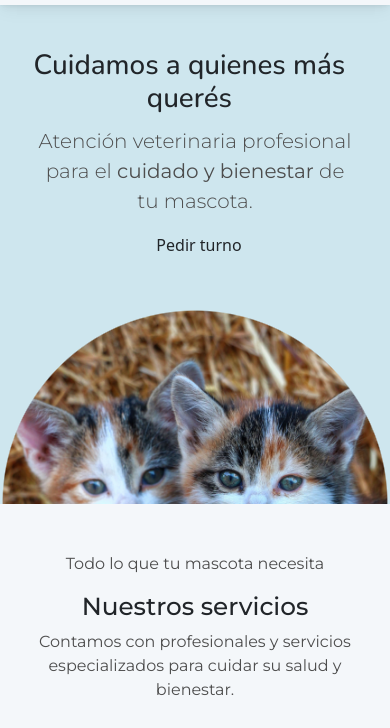
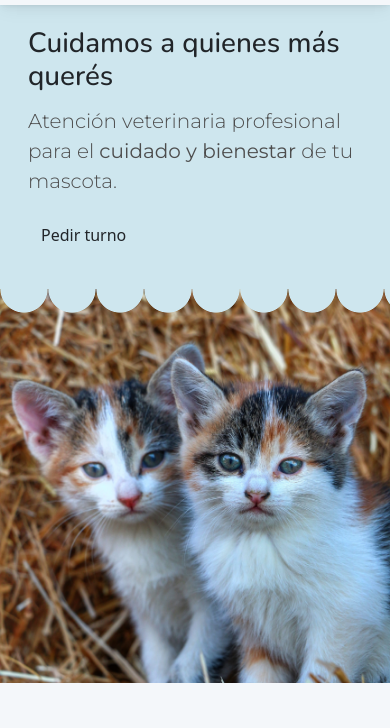
Before and after one commit to ingridcuadra/VeterinariaLaMary-TP, a website built with Vite: page index.html in a window 390 px wide. Shown: the part 91-819 px from the top of the page. Built offline with nearby package versions, Linux system fonts and the light colour scheme.

Commit message:
Cambio en el hero de la página inicial

```diff
--- a/styles/inicio.css
+++ b/styles/inicio.css
@@ -3,38 +3,55 @@
 /* HERO */
 .contenedor-hero {
     background-color: var(--color-turquoise-200);
-    height: 30rem;
+    height: clamp(18rem, 30vw, 24rem);
     display: flex;
     align-items: center;
     position: relative;
     overflow: hidden;
     margin-top: 80px;
-    padding-inline: 8%;
+    padding-left: 9%;
 }
 
 .texto-hero {
-    width: 60%;
+    width: 42%;
     position: relative;
     z-index: 1;
 
     h1 {
-        margin-left: 0.30em;
+        margin: 0 0 0.75rem;
+    }
+
+    .lead {
+        margin: 0 0 1.25rem;
     }
 
     .btn-hero {
-        margin-left: 0.5em;
+        margin: 0;
     }
 }
 
 .imagen-hero {
-    width: min(60vw, 38rem);
-    aspect-ratio: 1 / 1;
+    width: 50%;
+    height: 100%;
     background: url("../assets/imgs/image-hero.avif") center / cover;
-    -webkit-mask-image: radial-gradient(circle, #000 69.5%, transparent 70%);
-    mask-image: radial-gradient(circle, #000 69.5%, transparent 70%);
     position: absolute;
-    top: -27%;
-    right: -5%;
+    top: 0;
+    right: 0;
+}
+
+.imagen-hero::before {
+    content: "";
+    width: 1.5rem;
+    height: 100%;
+    position: absolute;
+    top: 0;
+    left: 0;
+    background:
+        radial-gradient(
+            circle at 0 1.5rem,
+            var(--color-turquoise-200) 0 1.45rem,
+            transparent 1.5rem
+        ) 0 0 / 3rem 3rem repeat-y;
 }
 
 /* SUCURSALES */
@@ -255,32 +272,48 @@
     margin: 2.5rem auto 0;
 }
 
-/* Responsive - Mobile */
-@media (max-width: 768px) {
+/* Hero - navegación colapsada */
+@media (max-width: 991.98px) {
     .contenedor-hero {
-        flex-direction: column;
-        justify-content: flex-start;
-        height: 32.2rem;
-        padding: 3.75rem 1.5rem 0;
+        height: calc(100svh - 70px);
+        min-height: 36rem;
+        max-height: 44rem;
+        display: block;
+        margin-top: 70px;
+        padding: 0;
     }
 
     .texto-hero {
         width: 100%;
-        max-width: 34rem;
-        text-align: center;
-        margin-bottom: 2.75rem;
-        flex: 0 0 auto;
+        max-width: 48rem;
+        padding: 3rem 1.75rem;
+        text-align: left;
     }
 
     .imagen-hero {
-        position: relative;
+        width: 100%;
+        height: 56%;
         top: auto;
         right: auto;
-        width: calc(100% + 3rem);
-        max-width: none;
-        flex: 0 0 auto;
+        bottom: 0;
     }
 
+    .imagen-hero::before {
+        width: 100%;
+        height: 1.5rem;
+        top: 0;
+        left: 0;
+        background:
+            radial-gradient(
+                circle at 1.5rem 0,
+                var(--color-turquoise-200) 0 1.45rem,
+                transparent 1.5rem
+            ) 0 0 / 3rem 3rem repeat-x;
+    }
+}
+
+/* Responsive - Mobile */
+@media (max-width: 768px) {
     .servicios {
         padding: 3rem 1.5rem;
     }
```
